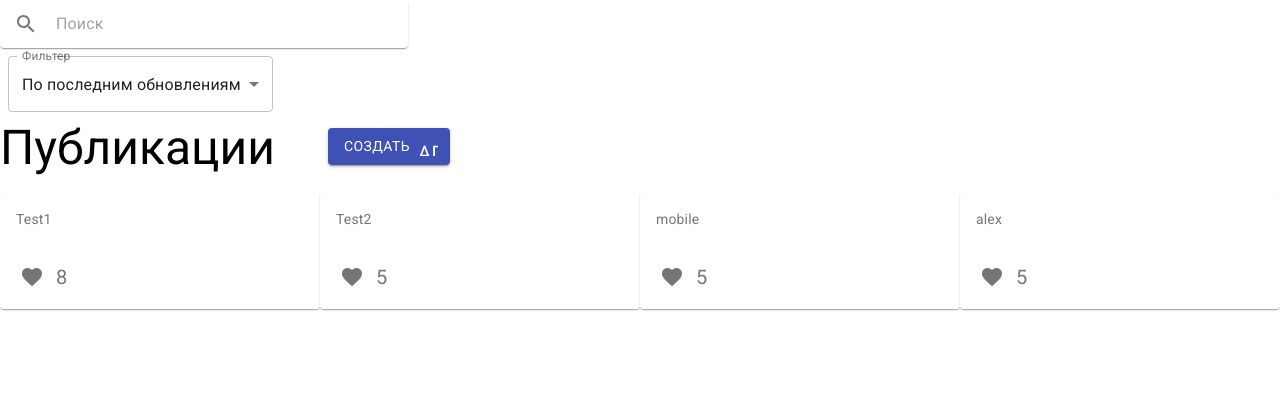
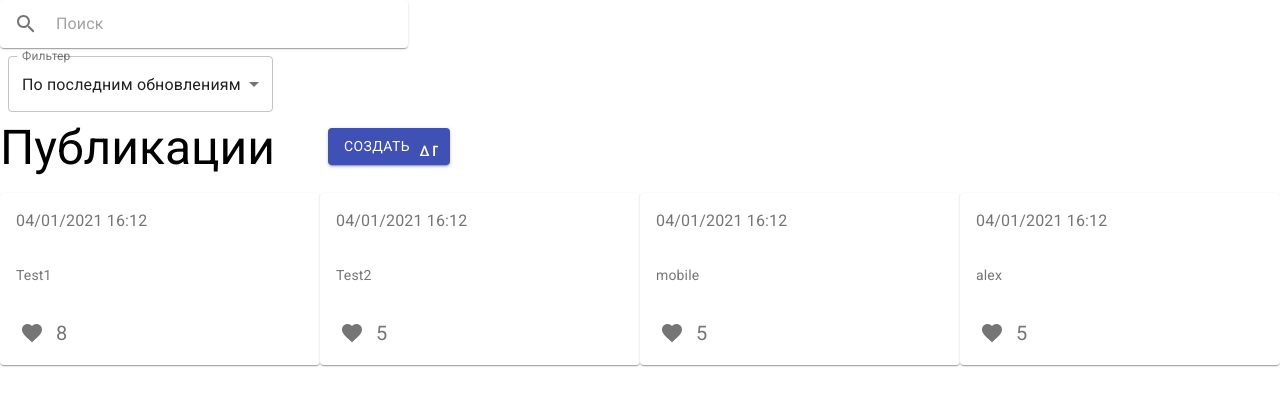
Before and after one commit to pavel-developer2001/blog, a React (Create React App) app: page / in a window 1280 px wide. Shown: the top 406 px of the page. Built offline with nearby package versions, Linux system fonts and the light colour scheme; the HTML template or start-up script is replaced by a standard one.

Commit message:
Loading, Error, add Date and fuiters

```diff
--- a/package.json
+++ b/package.json
@@ -14,6 +14,7 @@
     "@types/react-dom": "^16.9.10",
     "@types/react-router-dom": "^5.1.7",
     "@types/yup": "^0.29.11",
+    "date-fns": "^2.16.1",
     "fontsource-roboto": "^4.0.0",
     "formik": "^2.2.6",
     "formik-material-ui": "^3.0.1",
--- a/src/TodoContext.jsx
+++ b/src/TodoContext.jsx
@@ -8,25 +8,29 @@ export const TodoContextProvider = (props) => {
         id: 1,
         title: "Test1",
         text: "test 1",
-        like: 8
+        like: 8,
+        date: '04/01/2021 16:12'
     },
     {
         id: 2,
         title: "Test2",
         text: "test 2",
-        like: 5
+        like: 5,
+        date: '04/01/2021 16:12'
     },
     {
         id: 3,
         title: "mobile",
         text: "test 2",
-        like: 5
+        like: 5,
+        date: '04/01/2021 16:12'
     },
     {
         id: 4,
         title: "alex",
         text: "test 2",
-        like: 5
+        like: 5,
+        date: '04/01/2021 16:12'
     },
     ])
 
@@ -51,9 +55,19 @@ export const TodoContextProvider = (props) => {
         return;
     }
 
+    const filterTodo = (filter) => {
+        console.log(filter)
+        if (filter == 'По последним обновлениям'){
+            console.log('date')
+        }
+        if (filter == 'По популярности'){
+            console.log('popular')
+        }
+    }
+
     return (
         <TodoContext.Provider
-        value={{todos, setTodos, addTodo, onRemoveTodo, searchTodo}}
+        value={{todos, setTodos, addTodo, onRemoveTodo, searchTodo, filterTodo}}
         >
              {props.children}
         </TodoContext.Provider>
--- a/src/components/ArticleList.jsx
+++ b/src/components/ArticleList.jsx
@@ -11,18 +11,21 @@ import IconButton from '@material-ui/core/IconButton';
 import Typography from '@material-ui/core/Typography';
 import FavoriteIcon from '@material-ui/icons/Favorite';
 import Grid from '@material-ui/core/Grid';
-
+import CardHeader from '@material-ui/core/CardHeader';
 
 
 const useStyles = makeStyles((theme) =>
   createStyles({
     root: {
       maxWidth: 345,
+    },
+    link: {
+      cursor: "pointer"
     }
   }),
 );
 
-function ArticleListItem({title, like, id}) {
+function ArticleListItem({title, like, id, date}) {
   const classes = useStyles();
   const history = useHistory()
 
@@ -42,8 +45,11 @@ function ArticleListItem({title, like, id}) {
 
   return (
     <Card className={classes.root}>
+      <CardHeader
+        subheader={date}
+      />
       <CardContent>
-        <Typography variant="body2" color="textSecondary" component="p" onClick={() => {
+        <Typography variant="body2" className={classes.link} color="textSecondary" component="p" onClick={() => {
             history.push(`/${id}`)}}>
           {title}
           {/* <Link to='/1'>{text}</Link> */}
@@ -62,14 +68,24 @@ function ArticleListItem({title, like, id}) {
 }
 
 const ArticleList = () => {
+  const [isLoading, setIsLoading] = React.useState(true)
+  const [isError, setIsError] = React.useState(false)
   const {todos} = React.useContext(TodoContext)
+
+  React.useEffect(() => {
+    setIsLoading(false)
+    setIsError(false)
+  }, [])
+
     return (
         <div className='article-list'>
             <Grid container>
-
+                {isLoading && <p>Loading</p>}
+                {isError && <p>Error</p>}
+                {todos.length == 0 && <p>Нет публикаций</p>}
                   {todos.map((obj) => {
                     return <Grid item key={obj.id}  xs={3}>
-                    <ArticleListItem title={obj.title} id={obj.id} like={obj.like} />
+                    <ArticleListItem title={obj.title} id={obj.id} like={obj.like} date={obj.date} />
                     </Grid>
                   })}
 
--- a/src/components/Filter.tsx
+++ b/src/components/Filter.tsx
@@ -4,6 +4,7 @@ import InputLabel from '@material-ui/core/InputLabel';
 import MenuItem from '@material-ui/core/MenuItem';
 import FormControl from '@material-ui/core/FormControl';
 import Select from '@material-ui/core/Select';
+import {TodoContext} from '../TodoContext'
 
 const useStyles = makeStyles((theme: Theme) =>
   createStyles({
@@ -19,7 +20,12 @@ const useStyles = makeStyles((theme: Theme) =>
 
 export default function Filter() {
   const classes = useStyles();
+  const {filterTodo} = React.useContext(TodoContext)
   const [filter, setFilter] = React.useState('По последним обновлениям');
+
+  React.useEffect(() => {
+    filterTodo(filter)
+  }, [filter])
 
   const handleChange = (event: React.ChangeEvent<{ value: unknown }>) => {
     setFilter(event.target.value as string);
@@ -36,7 +42,6 @@ export default function Filter() {
           onChange={handleChange}
           label="Filter"
         >
-
           <MenuItem value={"По последним обновлениям"}>По последним обновлениям</MenuItem>
           <MenuItem value={"По популярности"}>По популярности</MenuItem>
 
--- a/src/pages/CreateArticle.jsx
+++ b/src/pages/CreateArticle.jsx
@@ -9,6 +9,9 @@ import Button from '@material-ui/core/Button';
 import { createStyles, makeStyles, Theme } from '@material-ui/core/styles';
 import TextField from '@material-ui/core/TextField';
 import {TodoContext} from '../TodoContext'
+
+import { format } from 'date-fns';
+
 
 const useStyles = makeStyles((theme) =>
   createStyles({
@@ -31,13 +34,20 @@ const CreateArticle = () => {
     const [title, setTitle] = React.useState('')
     const [text, setText] = React.useState('')
 
-    const [todo, setTodo] = React.useState(todos)
+    const [todo, _] = React.useState(todos)
     const history = useHistory()
 
     const handleSubmit = (e) => {
         e.preventDefault();
         if(title.length > 0){
-            const newItem = { id: todo.length + 1, title, text, like: 0}
+            const newItem = {
+                 id: todo.length + 1,
+                 title,
+                 text,
+                 like: 0,
+                 date: format(new Date(), 'dd/MM/yyyy kk:mm')
+                }
+
             addTodo(newItem)
             setTitle('')
             setText('')
```
Also changed, not shown: 2 other files (tests, documents, lock files or other folders).
